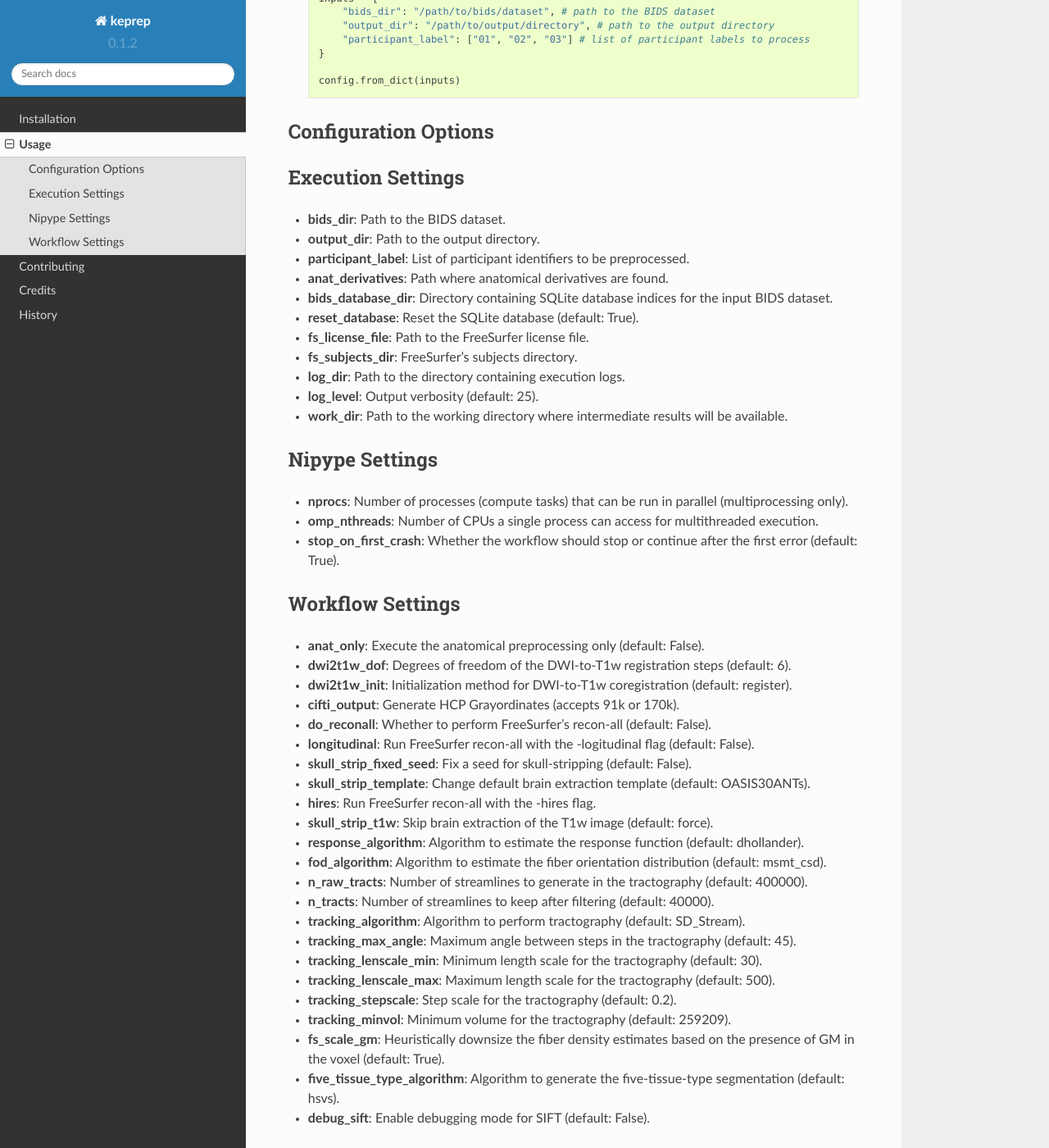
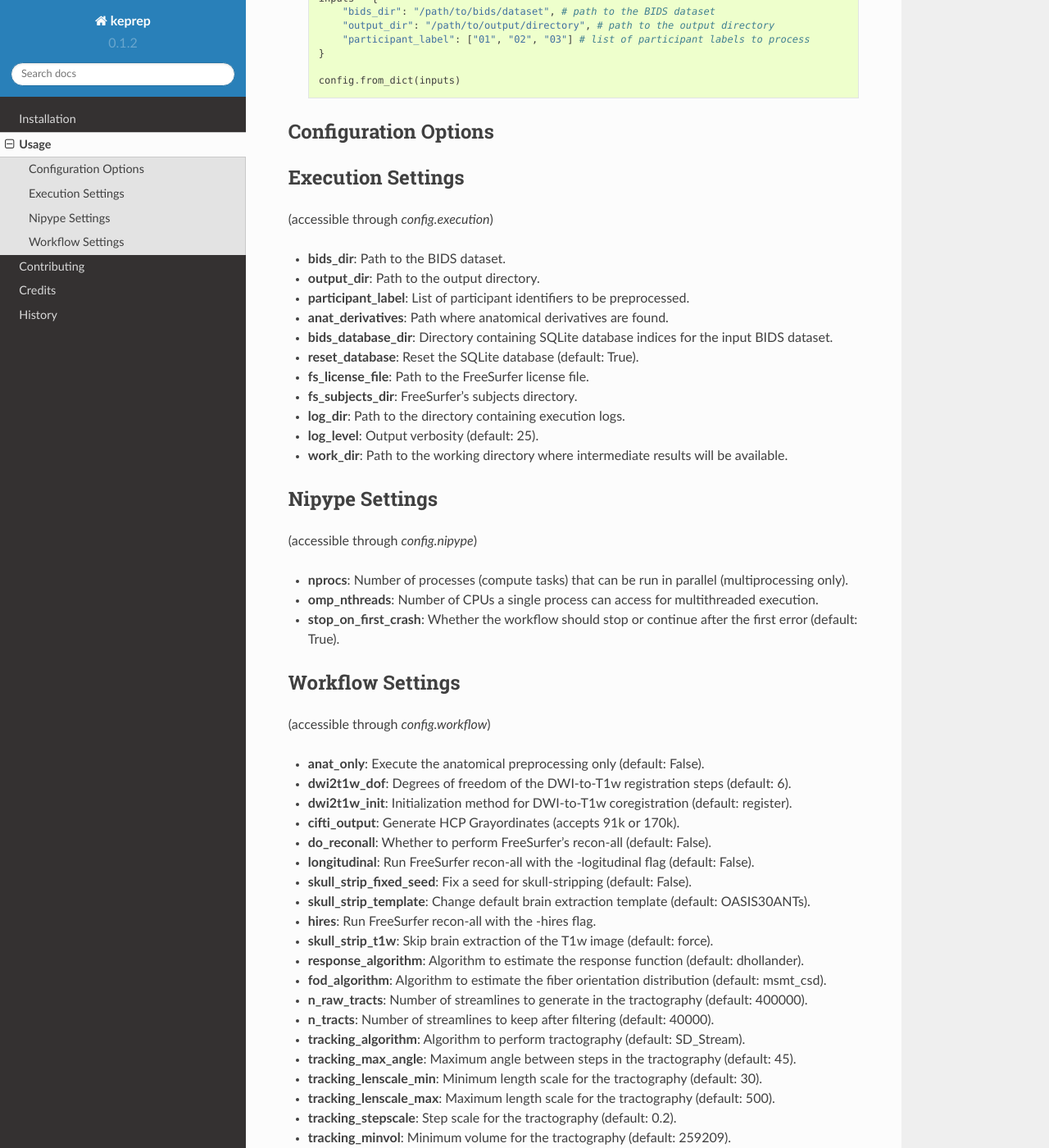
Before and after one commit to GalKepler/keprep, a Sphinx documentation site: the page built from docs/usage.rst, in a window 1280 px wide and 1400 px high, scrolled down 598 px. Shown: the whole window at 82% size. Built offline with Sphinx 7.4.7 and the Read the Docs theme 2.0.0, drawn with Linux system fonts in a browser that asks for light colours; pages that are not in the unit, such as notebooks, are missing from menus.

Commit message:
updated usage

```diff
--- a/docs/usage.rst
+++ b/docs/usage.rst
@@ -33,6 +33,9 @@ Configuration Options
 
 Execution Settings
 ------------------
+
+(accessible through `config.execution`)
+
 * **bids_dir**: Path to the BIDS dataset.
 * **output_dir**: Path to the output directory.
 * **participant_label**: List of participant identifiers to be preprocessed.
@@ -47,12 +50,18 @@ Execution Settings
 
 Nipype Settings
 ----------------
+
+(accessible through `config.nipype`)
+
 * **nprocs**: Number of processes (compute tasks) that can be run in parallel (multiprocessing only).
 * **omp_nthreads**: Number of CPUs a single process can access for multithreaded execution.
 * **stop_on_first_crash**: Whether the workflow should stop or continue after the first error (default: True).
 
 Workflow Settings
 -----------------
+
+(accessible through `config.workflow`)
+
 * **anat_only**: Execute the anatomical preprocessing only (default: False).
 * **dwi2t1w_dof**: Degrees of freedom of the DWI-to-T1w registration steps (default: 6).
 * **dwi2t1w_init**: Initialization method for DWI-to-T1w coregistration (default: register).
```
